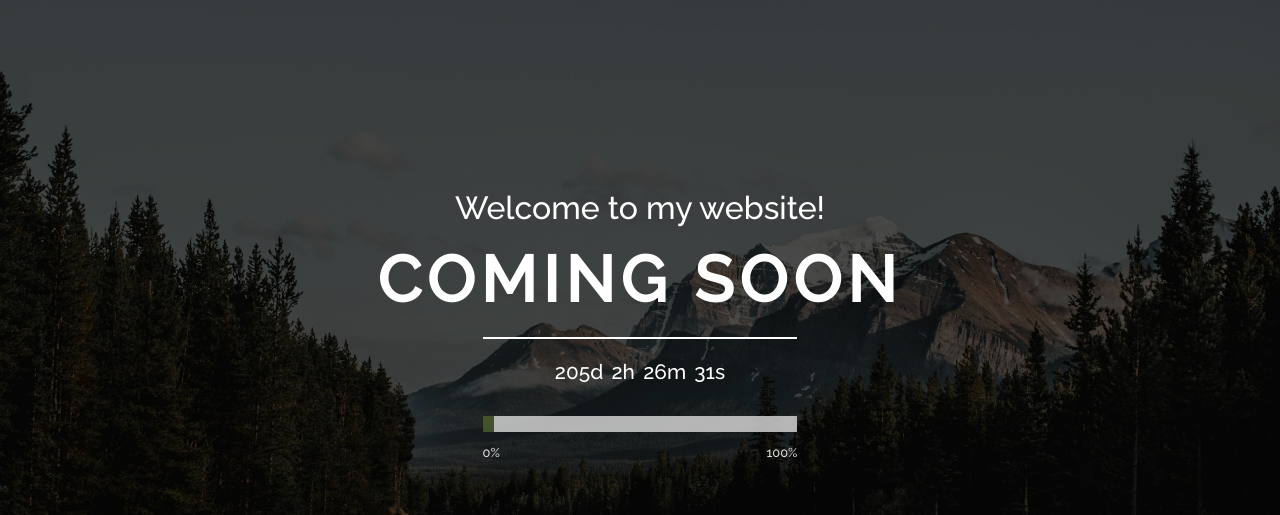
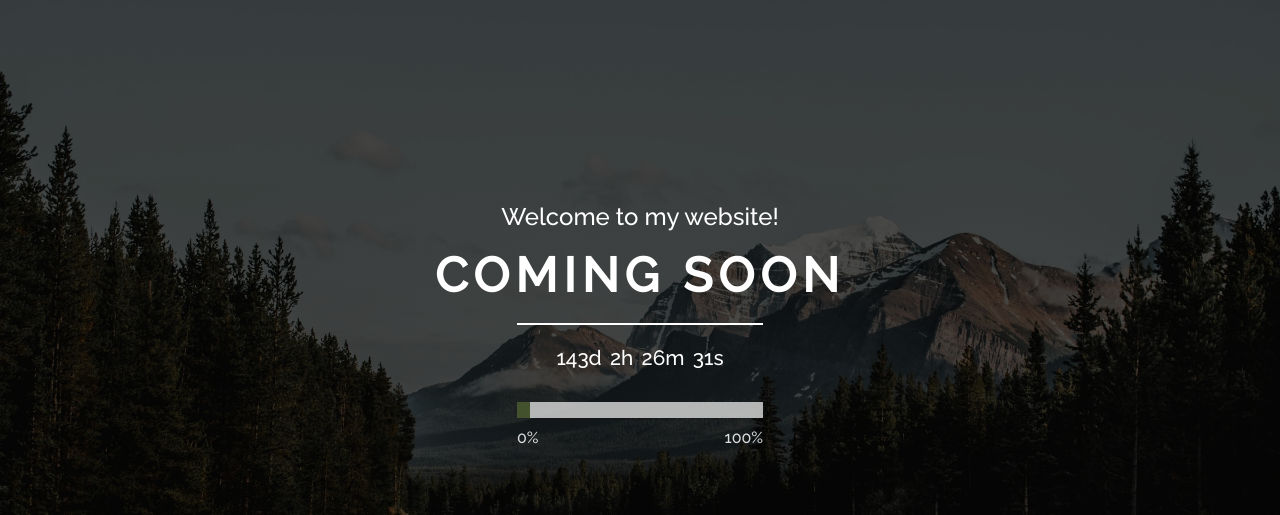
Before and after one commit to longnca/coming-soon-page, a plain HTML site: page index.html in a window 1280 px wide. Shown: the top 515 px of the page. Drawn offline with Linux system fonts and the light colour scheme.

Commit message:
updates docs and src

```diff
--- a/countdown.js
+++ b/countdown.js
@@ -1,6 +1,6 @@
 // countdown.js
 
-var countDownDate = new Date("Sep 1, 2024 00:00:00").getTime();
+var countDownDate = new Date("July 1, 2024 00:00:00").getTime();
 var startTime = new Date("Feb 1, 2024 00:00:00").getTime();
 var totalTime = countDownDate - startTime;
 
--- a/countdown_2.js
+++ b/countdown_2.js
@@ -1,7 +1,7 @@
-// countdown.js
+// Refactoring version of countdown.js
 
 (function() {
-    const countDownDate = new Date("Sep 1, 2024 00:00:00").getTime();
+    const countDownDate = new Date("July 1, 2024 00:00:00").getTime();
     const startTime = new Date("Feb 1, 2024 00:00:00").getTime();
     const totalTime = countDownDate - startTime;
 
@@ -10,7 +10,7 @@
         const distance = countDownDate - now;
         const elapsed = now - startTime;
         let progress = (elapsed / totalTime) * 100;
-        progress = Math.min(Math.max(progress, 0), 100); // Clamp progress between 0 and 100
+        progress = Math.min(Math.max(progress, 0), 100); // ensures that the progress value doesn't go below 0 or above 100
 
         const progressBar = document.querySelector('.progress-bar span');
         progressBar.style.width = progress + '%';
--- a/style.css
+++ b/style.css
@@ -31,12 +31,12 @@ body {
 
 /* Class for the tagline above the "Coming Soon" message */
 .lead {
-    font-size: 2rem;
+    font-size: 1.5rem;
     margin-bottom: 1rem;
 }
 
 h1 {
-    font-size: 4rem;
+    font-size: 3rem;
     letter-spacing: 6px;
     margin-bottom: 0.5rem;
 }
@@ -72,7 +72,7 @@ p {
     content: "0%";
     position:absolute;
     left: 0;
-    font-size: .8rem;
+    font-size: 1rem;
     bottom: -1.8rem;
 }
 
@@ -80,7 +80,7 @@ p {
     content: "100%";
     position:absolute;
     right: 0;
-    font-size: .8rem;
+    font-size: 1rem;
     bottom: -1.8rem;
 }
 
@@ -89,7 +89,7 @@ p {
     width: 25%;
     height: 100%;
     background-color: #4A5A2F;
-    animation: fill 1s ease-in 1;
+    animation: fill .8s ease-in 1;
 }
 
 @keyframes fill {
```
Also changed, not shown: 1 other file.
